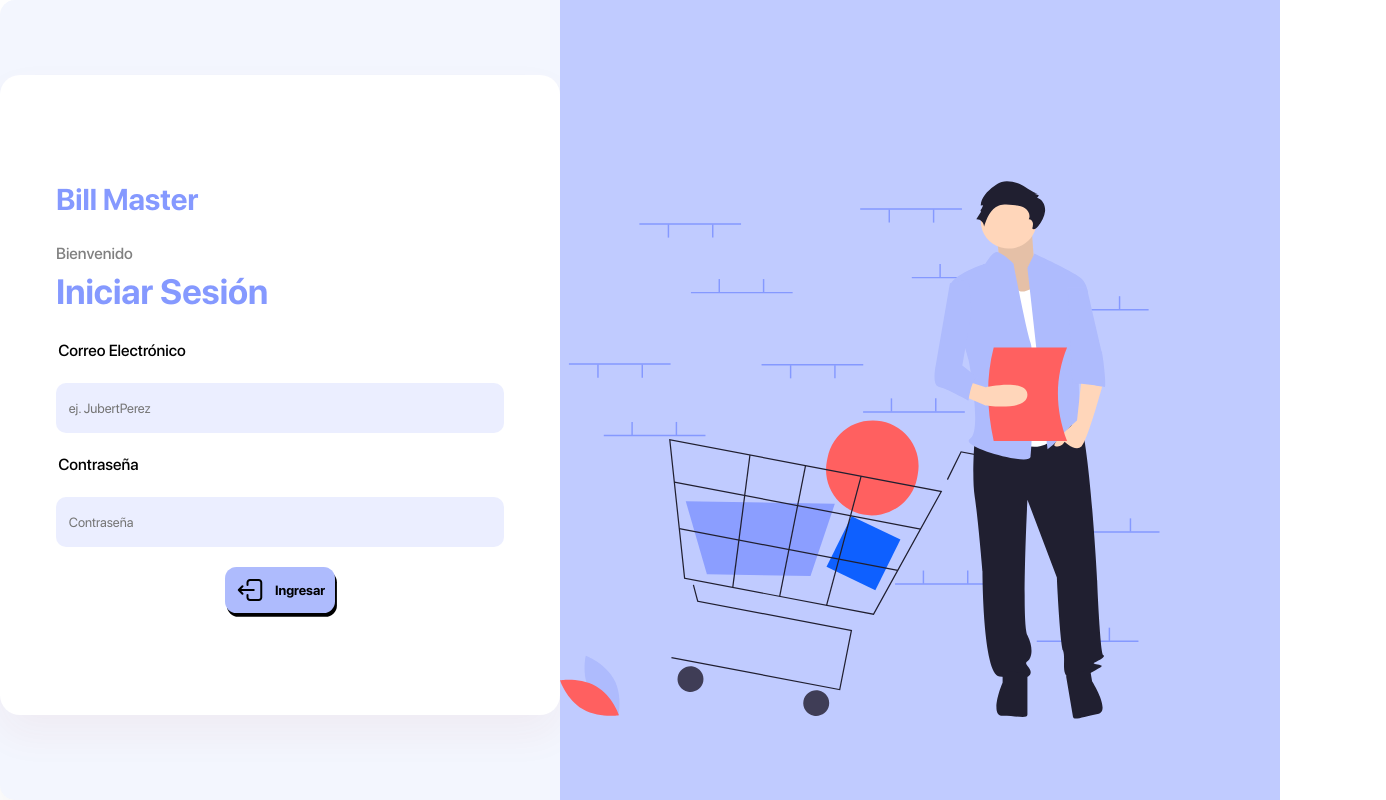
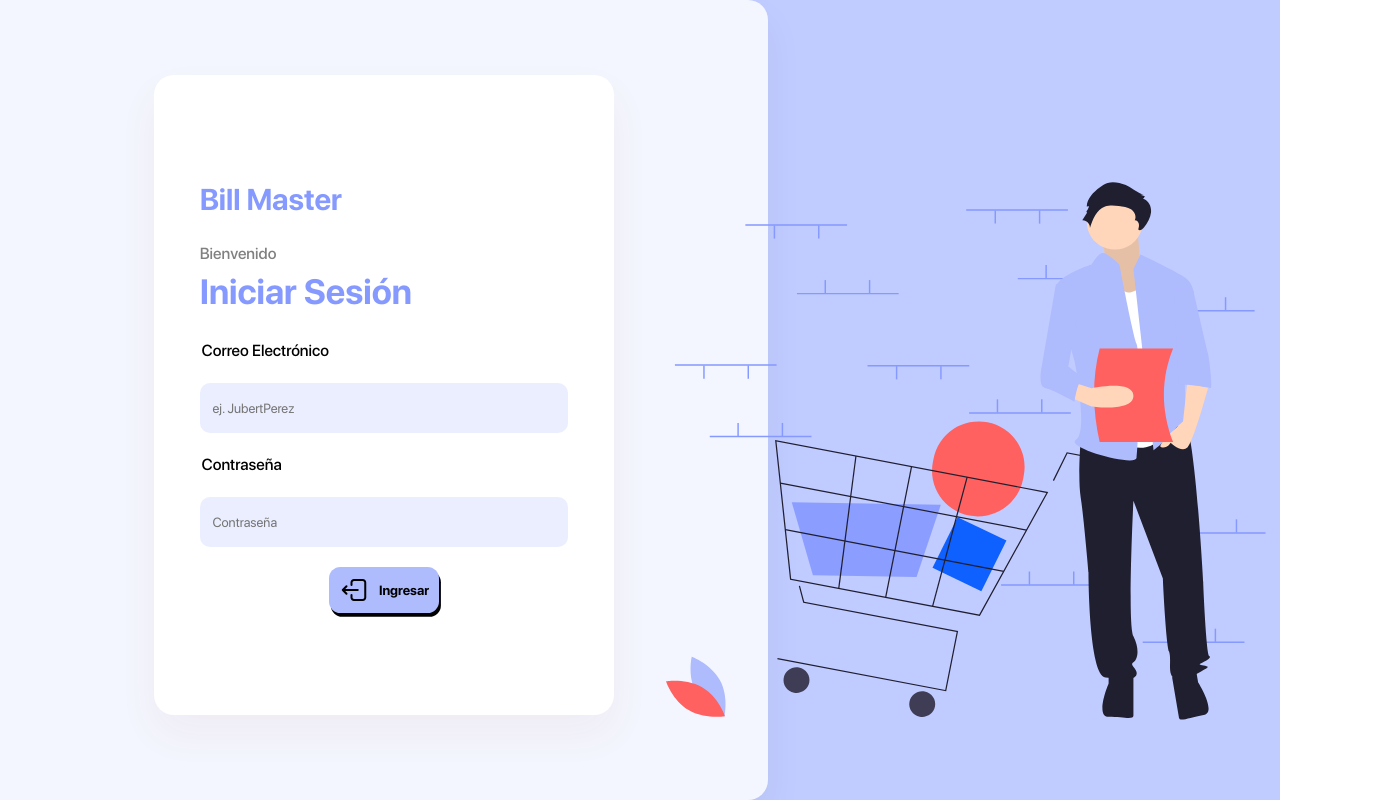
Before and after one commit to Luisrome01/BillMaster, a React (Vite) app: page / in a window 1280 px wide. Shown: the whole page, 1386 px wide, since content can reach past the window. Built offline with nearby package versions, Linux system fonts and the light colour scheme.

Commit message:
Se ajustaron los contenedores

```diff
--- a/src/views/Login.jsx
+++ b/src/views/Login.jsx
@@ -22,18 +22,30 @@ const Login = () => {
                         <h1 className="LogSubTitle">Iniciar Sesión</h1>
                     </div>
 
-					<InputGeneral name={"Correo Electrónico"} type="text" placeholder=" ej. JubertPerez" width="80%" />
+                    <InputGeneral
+                        name={"Correo Electrónico"}
+                        type="text"
+                        placeholder=" ej. JubertPerez"
+                        width="80%"
+                    />
 
-					<InputGeneral name={"Contraseña"} type="password" placeholder=" Contraseña" width="80%" />
+                    <InputGeneral
+                        name={"Contraseña"}
+                        type="password"
+                        placeholder=" Contraseña"
+                        width="80%"
+                    />
 
                     <Link to="/main" style={{ textDecoration: "none" }}>
-						<BtnGeneral text="Ingresar" handleClick={() => {}} img={image} />
+                        <BtnGeneral
+                            text="Ingresar"
+                            handleClick={() => {}}
+                            img={image}
+                        />
                     </Link>
                 </div>
-				<div className="LogImgContainer">
-					<img src={page} alt="imagen" />
             </div>
-			</div>
+            <img src={page} alt="imagen" className="LogImage"/>
         </div>
     );
 };
--- a/src/views/css/Login.css
+++ b/src/views/css/Login.css
@@ -1,16 +1,23 @@
+.LogContainerGeneral {
+    background-color: #c0cbff;
+    width: 100%;
+}
+
 .LogContainer {
     display: flex;
     flex-direction: row;
-	width: 100%;
+    justify-content: center;
+    width: 60%;
     height: 100vh;
     background: #f3f6fe;
     box-shadow: 0px 19px 40px rgba(0, 0, 0, 0.05);
-	border-radius: 15px;
+    border-top-right-radius: 20px;
+    border-bottom-right-radius: 20px;
 }
 
 .LogSubContainer {
     align-self: center;
-	flex-basis: 50%;
+    flex-basis: 60%;
     display: flex;
     flex-direction: column;
     justify-content: center;
@@ -20,7 +27,6 @@
     gap: 20px;
     box-shadow: 0px 19px 40px rgba(179, 37, 37, 0.05);
     border-radius: 20px;
-
 }
 
 .LogContainer > * {
@@ -31,13 +37,9 @@ body {
     background-color: #ffffff;
     margin: 0;
     padding: 0;
-	height: 100%;
     box-sizing: border-box;
 }
 
-html {
-	height: 100%;
-}
 .LogContainerTitle {
     width: 80%;
     display: inline-block;
@@ -73,3 +75,9 @@ html {
     height: 100%;
     background-color: #c0cbff;
 }
+
+.LogImage {
+    position: absolute;
+    left: 52%;
+    bottom: 10%;
+}
```
Lines whose indentation alone changed are shown as unchanged.
